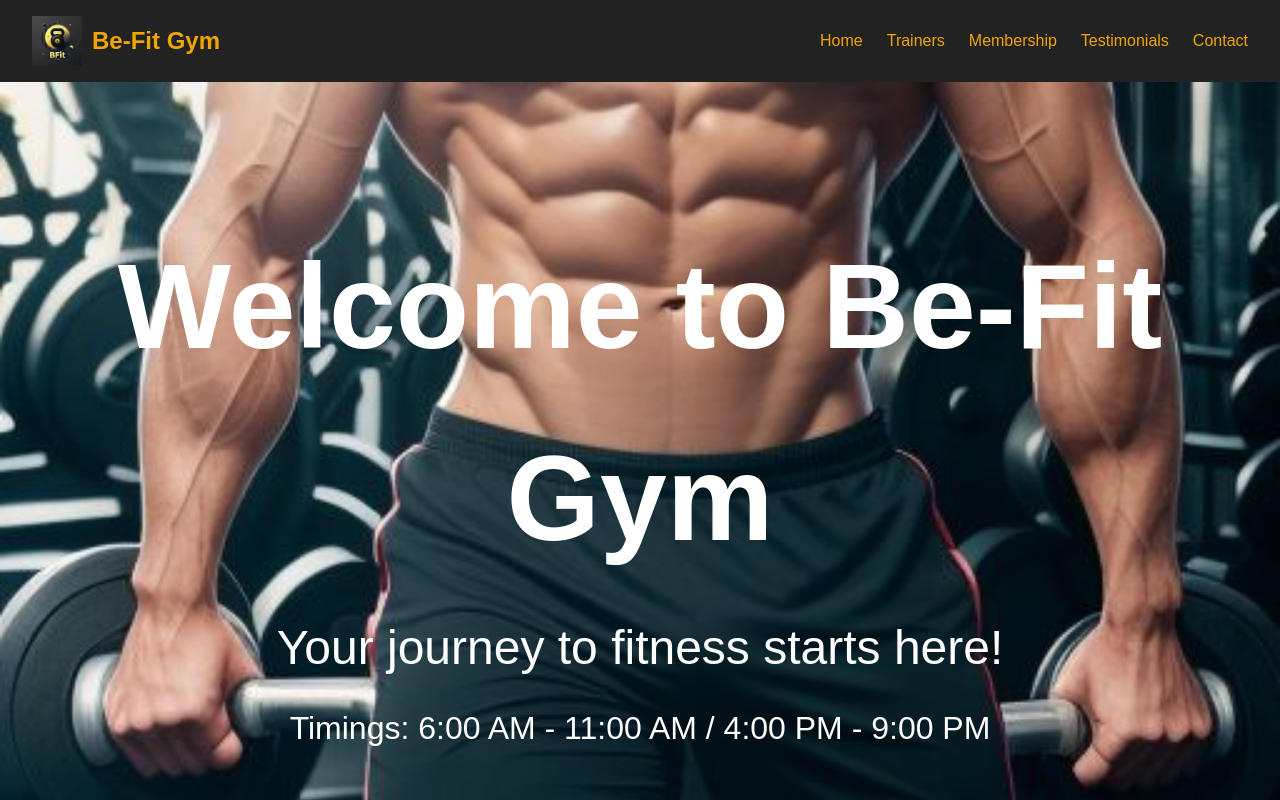
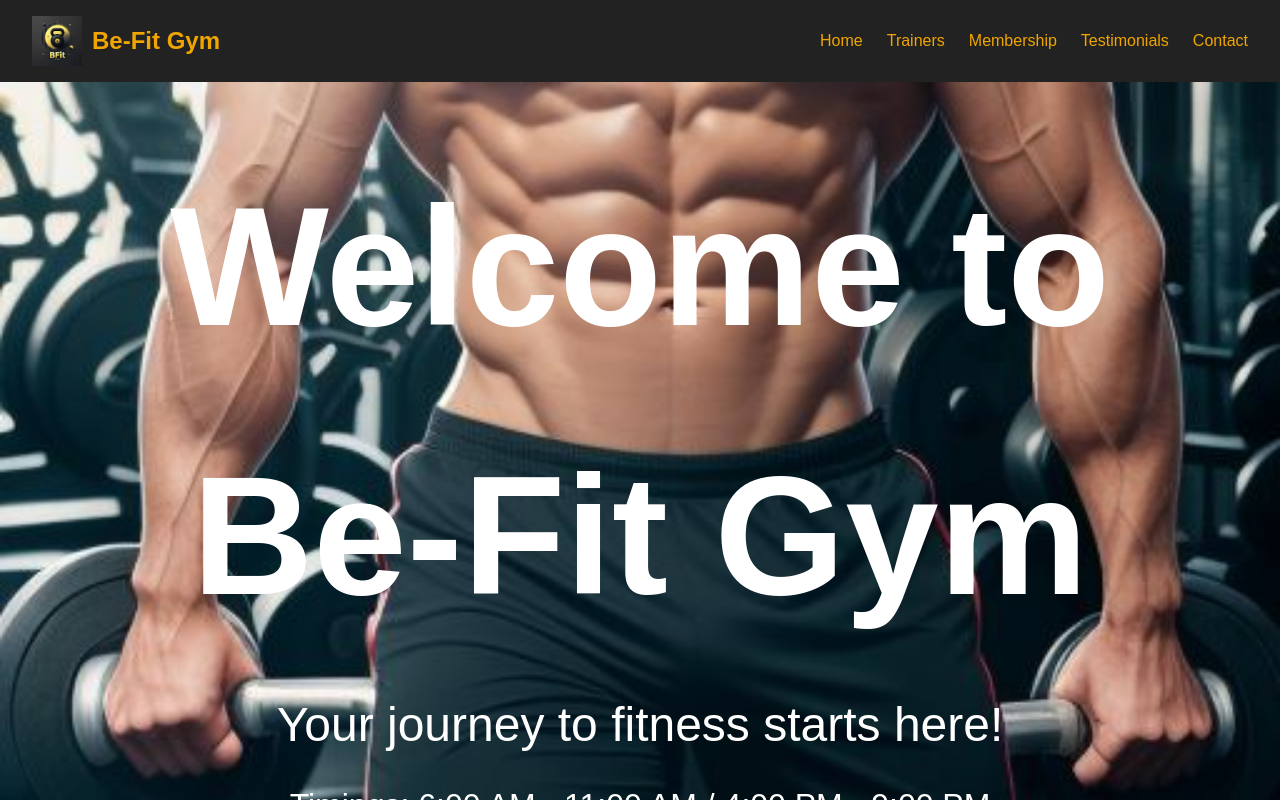
Before and after one commit to VarnankSharma/BfitGym, a React (Create React App) app: page / in a window 1280 px wide. Shown: the top 800 px of the page. Built offline with nearby package versions, Linux system fonts and the light colour scheme.

Commit message:
Updated content

```diff
--- a/public/styles.css
+++ b/public/styles.css
@@ -131,7 +131,7 @@ ul {
 }
 
 .home-section .welcome {
-  font-size: 5rem;
+  font-size: 7rem;
   margin-bottom: 1rem;
 }
 
```
